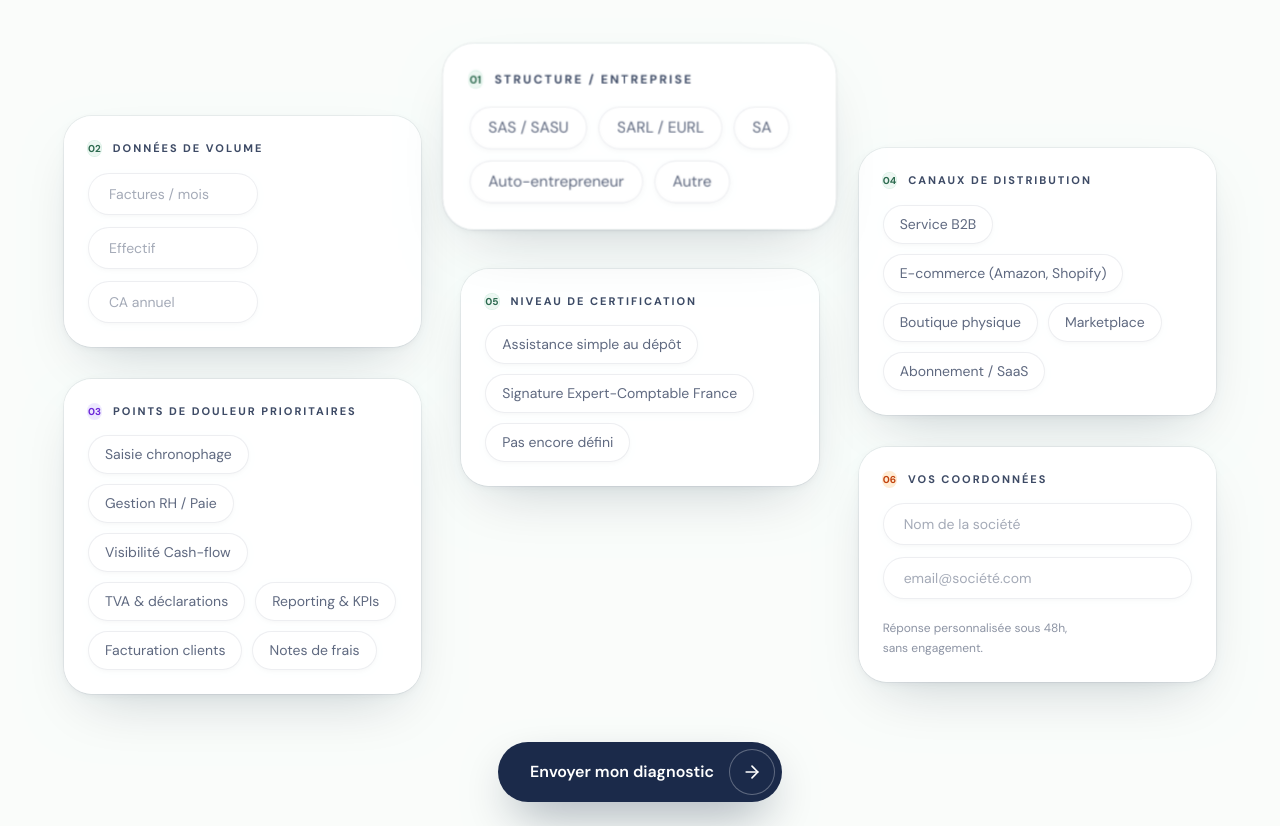
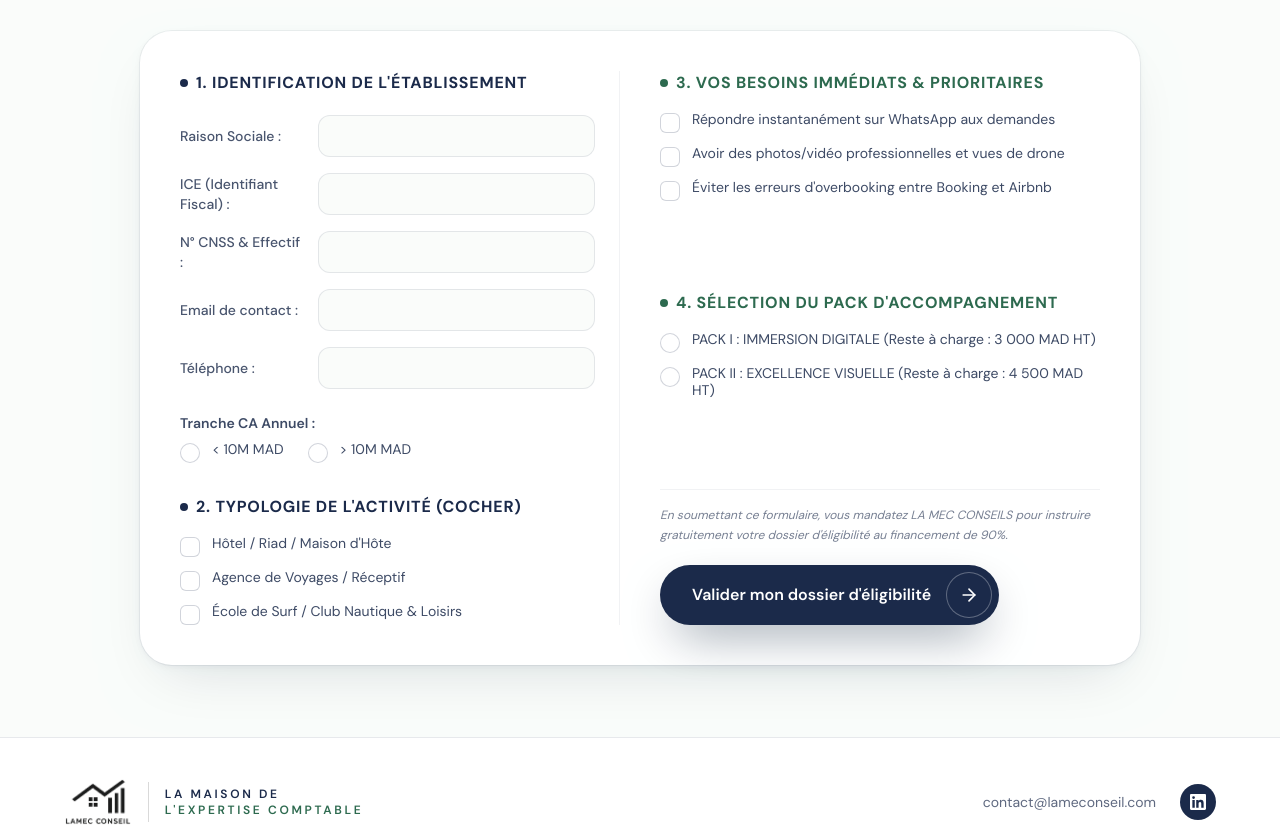
Before and after one commit to alaouiabdnour03/my-landing-page, a React (Vite) app: page / in a window 1280 px wide. Shown: the part 3980-4806 px from the top of the page. Built offline with nearby package versions, Linux system fonts and the light colour scheme.

Commit message:
update(diagnostic): adapt form content to match Formulaire d'Éligibilité & Sélection du Pack details

```diff
--- a/src/components/landing/DiagnosticSection.jsx
+++ b/src/components/landing/DiagnosticSection.jsx
@@ -2,92 +2,112 @@ import React, { useState } from "react";
 import { Check, ArrowRight } from "lucide-react";
 import { Reveal, SectionLabel, SECTION, INNER } from "./Primitives";
 
-const PAIN_POINTS = [
-  "Saisie chronophage", "Gestion RH / Paie", "Visibilité Cash-flow",
-  "TVA & déclarations", "Reporting & KPIs", "Facturation clients",
-  "Notes de frais",
+const ACTIVITIES = [
+  "Hôtel / Riad / Maison d'Hôte",
+  "Agence de Voyages / Réceptif",
+  "École de Surf / Club Nautique & Loisirs"
 ];
-const CHANNELS = [
-  "Service B2B", "E-commerce (Amazon, Shopify)", "Boutique physique",
-  "Marketplace", "Abonnement / SaaS",
+
+const NEEDS = [
+  "Répondre instantanément sur WhatsApp aux demandes",
+  "Avoir des photos/vidéo professionnelles et vues de drone",
+  "Éviter les erreurs d'overbooking entre Booking et Airbnb"
 ];
-const CERTIF_LEVELS = [
-  "Assistance simple au dépôt", "Signature Expert-Comptable France", "Pas encore défini",
+
+const PACKS = [
+  { id: "pack1", label: "PACK I : IMMERSION DIGITALE (Reste à charge : 3 000 MAD HT)" },
+  { id: "pack2", label: "PACK II : EXCELLENCE VISUELLE (Reste à charge : 4 500 MAD HT)" }
 ];
-const STRUCTURES = ["SAS / SASU", "SARL / EURL", "SA", "Auto-entrepreneur", "Autre"];
 
-const Chip = ({ active, onClick, children, className }) => (
-  <button
-    type="button"
-    onClick={onClick}
-    className={`inline-flex items-center justify-center gap-2 rounded-full px-4 py-2 text-[13px] sm:text-[14px] font-normal transition-all duration-200 cursor-pointer ${
-      active
-        ? "bg-brand-navy text-white shadow-[0_4px_12px_-4px_oklch(0.2_0.06_250/0.4)] ring-1 ring-brand-navy font-medium"
-        : "bg-white text-brand-navy/70 border border-brand-navy/[0.08] shadow-[0_2px_6px_-2px_oklch(0.2_0.06_250/0.05)] hover:bg-brand-green-pale/40 hover:text-brand-navy hover:border-brand-navy/20 hover:scale-[1.01]"
-    } ${className ?? ""}`}
-  >
-    <span>{children}</span>
-    {active && <Check className="h-3.5 w-3.5 text-white shrink-0" strokeWidth={3} />}
-  </button>
+const CheckboxOption = ({ label, checked, onChange }) => (
+  <label className="flex items-start gap-3 cursor-pointer group text-sm select-none">
+    <div className="relative flex items-center justify-center mt-0.5">
+      <input
+        type="checkbox"
+        checked={checked}
+        onChange={onChange}
+        className="sr-only"
+      />
+      <div className={`h-5 w-5 rounded-md border transition-all duration-200 flex items-center justify-center shrink-0 ${
+        checked
+          ? "bg-brand-navy border-brand-navy shadow-sm"
+          : "bg-white border-brand-navy/20 group-hover:border-brand-navy/40"
+      }`}>
+        {checked && <Check className="h-3.5 w-3.5 text-white" strokeWidth={3} />}
+      </div>
+    </div>
+    <span className={`text-brand-navy/85 leading-tight transition-colors group-hover:text-brand-navy ${checked ? "font-medium text-brand-navy" : ""}`}>
+      {label}
+    </span>
+  </label>
 );
 
-const getBadgeCls = (num) => {
-  if (num === "03") return "bg-violet-100 text-violet-700 ring-1 ring-violet-200/50";
-  if (num === "06") return "bg-orange-100 text-orange-700 ring-1 ring-orange-200/50";
-  return "bg-brand-green-pale/80 text-brand-green-deep ring-1 ring-brand-green/20";
-};
-
-const Field = ({ number, label, children, featured, className }) => (
-  <div
-    className={`relative rounded-[28px] bg-white/95 backdrop-blur-sm p-6 ring-1 ring-brand-navy/[0.06] shadow-[0_2px_8px_-2px_oklch(0.2_0.06_250/0.08),0_24px_60px_-24px_oklch(0.2_0.06_250/0.22)] ${
-      featured ? "ring-brand-green/20" : ""
-    } ${className ?? ""}`}
-  >
-    <div className="mb-4 flex items-center gap-3">
-      <span className={`text-[10px] font-bold h-5.5 w-5.5 rounded-full flex items-center justify-center shrink-0 ${getBadgeCls(number)}`}>
-        {number}
-      </span>
-      <span className="text-[11px] font-bold uppercase tracking-[0.18em] text-brand-navy/85">{label}</span>
+const RadioOption = ({ label, checked, onChange, name }) => (
+  <label className="flex items-start gap-3 cursor-pointer group text-sm select-none">
+    <div className="relative flex items-center justify-center mt-0.5">
+      <input
+        type="radio"
+        name={name}
+        checked={checked}
+        onChange={onChange}
+        className="sr-only"
+      />
+      <div className={`h-5 w-5 rounded-full border transition-all duration-200 flex items-center justify-center shrink-0 ${
+        checked
+          ? "bg-brand-navy border-brand-navy shadow-sm"
+          : "bg-white border-brand-navy/20 group-hover:border-brand-navy/40"
+      }`}>
+        {checked && (
+          <div className="h-2 w-2 rounded-full bg-white" />
+        )}
+      </div>
     </div>
-    {children}
-  </div>
+    <span className={`text-brand-navy/85 leading-tight transition-colors group-hover:text-brand-navy ${checked ? "font-medium text-brand-navy" : ""}`}>
+      {label}
+    </span>
+  </label>
 );
 
-const inputCls = "w-full rounded-full border border-brand-navy/[0.08] bg-white px-5 py-2.5 text-sm text-brand-navy placeholder:text-brand-navy/40 shadow-[0_2px_6px_-2px_oklch(0.2_0.06_250/0.05)] focus:bg-white focus:border-brand-green focus:outline-none transition-all";
-
 export const DiagnosticSection = () => {
-  const [structure, setStructure] = useState("");
-  const [pains, setPains] = useState([]);
-  const [channels, setChannels] = useState([]);
-  const [certif, setCertif] = useState("");
-  const [factures, setFactures] = useState("");
-  const [effectif, setEffectif] = useState("");
-  const [ca, setCa] = useState("");
-  const [company, setCompany] = useState("");
+  const [raisonSociale, setRaisonSociale] = useState("");
+  const [ice, setIce] = useState("");
+  const [cnssEffectif, setCnssEffectif] = useState("");
+  const [caAnnuel, setCaAnnuel] = useState("");
+  const [selectedActivities, setSelectedActivities] = useState([]);
+  const [selectedNeeds, setSelectedNeeds] = useState([]);
+  const [selectedPack, setSelectedPack] = useState("");
   const [email, setEmail] = useState("");
+  const [phone, setPhone] = useState("");
   const [sent, setSent] = useState(false);
 
-  const toggle = (list, setList, value) => {
-    setList(list.includes(value) ? list.filter((v) => v !== value) : [...list, value]);
+  const toggleActivity = (act) => {
+    setSelectedActivities(prev =>
+      prev.includes(act) ? prev.filter(a => a !== act) : [...prev, act]
+    );
+  };
+
+  const toggleNeed = (need) => {
+    setSelectedNeeds(prev =>
+      prev.includes(need) ? prev.filter(n => n !== need) : [...prev, need]
+    );
   };
 
   const submit = (e) => {
     e.preventDefault();
-    // Send via Formsubmit
     fetch("https://formsubmit.co/ajax/alaouiabdnour03@gmail.com", {
       method: "POST",
       headers: { "Content-Type": "application/json", Accept: "application/json" },
       body: JSON.stringify({
-        _subject: "📋 Nouveau diagnostic — La MEC Conseils",
-        Société: company || "Non précisé",
-        Email: email,
-        Structure: structure || "—",
-        "Points de douleur": pains.join(", ") || "—",
-        "Factures/mois": factures || "—",
-        Effectif: effectif || "—",
-        "CA prévisionnel": ca || "—",
-        Canaux: channels.join(", ") || "—",
-        Certification: certif || "—",
+        _subject: "📋 Formulaire d'Éligibilité — La MEC Conseils",
+        "Raison Sociale": raisonSociale,
+        "ICE (Identifiant Fiscal)": ice,
+        "N° CNSS & Effectif": cnssEffectif,
+        "Tranche CA Annuel": caAnnuel,
+        "Typologie de l'activité": selectedActivities.join(", ") || "Aucune",
+        "Besoins immédiats & prioritaires": selectedNeeds.join(", ") || "Aucun",
+        "Pack Sélectionné": selectedPack || "Aucun",
+        "Email": email,
+        "Téléphone": phone,
       }),
     }).catch(() => {});
     setSent(true);
@@ -96,93 +116,204 @@ export const DiagnosticSection = () => {
   return (
     <section id="diagnostic" className={`relative ${SECTION}`}>
       <div className={INNER}>
-        <Reveal><SectionLabel>Notre Approche</SectionLabel></Reveal>
+        <Reveal><SectionLabel>Éligibilité</SectionLabel></Reveal>
+
         <Reveal delay={1} className="mx-auto mt-6 max-w-[900px] text-center">
-          <h2 className="font-bold leading-[1.02] text-[clamp(36px,5.5vw,72px)] tracking-tight">
-            Diagnostic{" "}
-            <em className="font-serif italic font-normal text-brand-green-deep">intelligent</em>
-            <br />de vos besoins
+          <h2 className="font-bold leading-[1.05] text-[clamp(32px,4.5vw,56px)] tracking-tight text-brand-navy">
+            06. Formulaire d'Éligibilité<br />
+            <span className="brand-gradient-text">& Sélection du Pack</span>
           </h2>
-          <p className="mt-5 text-brand-muted">
-            Remplissez ce diagnostic en 2 minutes — nous calibrons l'offre idéale selon votre budget et votre volume.
+          <p className="mt-5 text-sm font-semibold uppercase tracking-wider text-brand-muted max-w-2xl mx-auto">
+            Remplissez ces informations pour que notre expert valide votre dossier d'aide sous 48h
           </p>
         </Reveal>
 
-        <Reveal delay={2}>
-          <form onSubmit={submit} className="relative mt-14">
-            <div aria-hidden className="pointer-events-none absolute inset-0 -z-10 overflow-hidden">
-              <div className="absolute -left-20 top-20 h-[380px] w-[380px] rounded-full bg-brand-green/25 blur-[120px]" />
-              <div className="absolute right-0 top-40 h-[420px] w-[420px] rounded-full bg-violet-300/30 blur-[130px]" />
-              <div className="absolute bottom-0 left-1/3 h-[320px] w-[320px] rounded-full bg-orange-200/25 blur-[120px]" />
+        <Reveal delay={2} className="mt-12">
+          <form onSubmit={submit} className="relative mx-auto max-w-[1000px] rounded-[32px] bg-white p-6 sm:p-10 ring-1 ring-brand-navy/[0.06] shadow-[0_2px_8px_-2px_oklch(0.2_0.06_250/0.08),0_24px_60px_-24px_oklch(0.2_0.06_250/0.15)]">
+            {/* Mesh highlights inside form background */}
+            <div aria-hidden className="pointer-events-none absolute inset-0 -z-10 overflow-hidden rounded-[32px]">
+              <div className="absolute -left-20 -top-20 h-[280px] w-[280px] rounded-full bg-brand-green/10 blur-[90px]" />
+              <div className="absolute -right-20 -bottom-20 h-[280px] w-[280px] rounded-full bg-violet-300/10 blur-[90px]" />
             </div>
 
-            <div className="grid gap-6 md:grid-cols-3 lg:gap-10 relative z-10">
-              {/* Colonne Gauche */}
-              <div className="flex flex-col gap-8 md:pt-16">
-                <Field number="02" label="Données de volume">
-                  <div className="flex flex-col gap-3 items-start">
-                    <input type="text" inputMode="numeric" value={factures} onChange={(e) => setFactures(e.target.value)} placeholder="Factures / mois" className={`${inputCls} w-full sm:w-[170px]`} />
-                    <input type="text" inputMode="numeric" value={effectif} onChange={(e) => setEffectif(e.target.value)} placeholder="Effectif" className={`${inputCls} w-full sm:w-[170px]`} />
-                    <input type="text" value={ca} onChange={(e) => setCa(e.target.value)} placeholder="CA annuel" className={`${inputCls} w-full sm:w-[170px]`} />
+            <div className="grid gap-10 md:grid-cols-2">
+
+              {/* Left Column */}
+              <div className="space-y-8 md:pr-6 md:border-r border-brand-navy/[0.06]">
+
+                {/* 1. Identification Section */}
+                <div>
+                  <h3 className="text-base font-bold uppercase tracking-wider text-brand-navy mb-5 flex items-center gap-2">
+                    <span className="h-2 w-2 rounded-full bg-brand-navy" />
+                    1. Identification de l'établissement
+                  </h3>
+
+                  <div className="space-y-4">
+                    {/* Raison Sociale */}
+                    <div className="grid grid-cols-[1fr_2.2fr] items-center gap-3">
+                      <label className="text-sm font-medium text-brand-navy/80 text-left">Raison Sociale :</label>
+                      <input
+                        type="text"
+                        required
+                        value={raisonSociale}
+                        onChange={(e) => setRaisonSociale(e.target.value)}
+                        className="w-full rounded-xl border border-brand-navy/[0.1] bg-brand-bg px-4 py-2.5 text-sm text-brand-navy placeholder:text-brand-navy/30 focus:bg-white focus:border-brand-navy focus:outline-none transition-all"
+                      />
+                    </div>
+
+                    {/* ICE */}
+                    <div className="grid grid-cols-[1fr_2.2fr] items-center gap-3">
+                      <label className="text-sm font-medium text-brand-navy/80 text-left">ICE (Identifiant Fiscal) :</label>
+                      <input
+                        type="text"
+                        required
+                        value={ice}
+                        onChange={(e) => setIce(e.target.value)}
+                        className="w-full rounded-xl border border-brand-navy/[0.1] bg-brand-bg px-4 py-2.5 text-sm text-brand-navy placeholder:text-brand-navy/30 focus:bg-white focus:border-brand-navy focus:outline-none transition-all"
+                      />
+                    </div>
+
+                    {/* N° CNSS & Effectif */}
+                    <div className="grid grid-cols-[1fr_2.2fr] items-center gap-3">
+                      <label className="text-sm font-medium text-brand-navy/80 text-left">N° CNSS & Effectif :</label>
+                      <input
+                        type="text"
+                        required
+                        value={cnssEffectif}
+                        onChange={(e) => setCnssEffectif(e.target.value)}
+                        className="w-full rounded-xl border border-brand-navy/[0.1] bg-brand-bg px-4 py-2.5 text-sm text-brand-navy placeholder:text-brand-navy/30 focus:bg-white focus:border-brand-navy focus:outline-none transition-all"
+                      />
+                    </div>
+
+                    {/* Email de contact */}
+                    <div className="grid grid-cols-[1fr_2.2fr] items-center gap-3">
+                      <label className="text-sm font-medium text-brand-navy/80 text-left">Email de contact :</label>
+                      <input
+                        type="email"
+                        required
+                        value={email}
+                        onChange={(e) => setEmail(e.target.value)}
+                        className="w-full rounded-xl border border-brand-navy/[0.1] bg-brand-bg px-4 py-2.5 text-sm text-brand-navy placeholder:text-brand-navy/30 focus:bg-white focus:border-brand-navy focus:outline-none transition-all"
+                      />
+                    </div>
+
+                    {/* Téléphone */}
+                    <div className="grid grid-cols-[1fr_2.2fr] items-center gap-3">
+                      <label className="text-sm font-medium text-brand-navy/80 text-left">Téléphone :</label>
+                      <input
+                        type="tel"
+                        value={phone}
+                        onChange={(e) => setPhone(e.target.value)}
+                        className="w-full rounded-xl border border-brand-navy/[0.1] bg-brand-bg px-4 py-2.5 text-sm text-brand-navy placeholder:text-brand-navy/30 focus:bg-white focus:border-brand-navy focus:outline-none transition-all"
+                      />
+                    </div>
+
+                    {/* Tranche CA Annuel */}
+                    <div className="pt-2">
+                      <label className="text-sm font-semibold text-brand-navy/85 block mb-2">Tranche CA Annuel :</label>
+                      <div className="flex gap-6">
+                        <RadioOption
+                          label="< 10M MAD"
+                          checked={caAnnuel === "< 10M MAD"}
+                          onChange={() => setCaAnnuel("< 10M MAD")}
+                          name="caAnnuel"
+                        />
+                        <RadioOption
+                          label="> 10M MAD"
+                          checked={caAnnuel === "> 10M MAD"}
+                          onChange={() => setCaAnnuel("> 10M MAD")}
+                          name="caAnnuel"
+                        />
+                      </div>
+                    </div>
                   </div>
-                </Field>
-                <Field number="03" label="Points de douleur prioritaires">
-                  <div className="flex flex-wrap gap-2 sm:gap-2.5">
-                    {PAIN_POINTS.map((p) => (
-                      <Chip key={p} active={pains.includes(p)} onClick={() => toggle(pains, setPains, p)}>{p}</Chip>
+                </div>
+
+                {/* 2. Typologie de l'activité */}
+                <div>
+                  <h3 className="text-base font-bold uppercase tracking-wider text-brand-navy mb-4 flex items-center gap-2">
+                    <span className="h-2 w-2 rounded-full bg-brand-navy" />
+                    2. Typologie de l'activité (Cocher)
+                  </h3>
+
+                  <div className="space-y-3">
+                    {ACTIVITIES.map((act) => (
+                      <CheckboxOption
+                        key={act}
+                        label={act}
+                        checked={selectedActivities.includes(act)}
+                        onChange={() => toggleActivity(act)}
+                      />
                     ))}
                   </div>
-                </Field>
+                </div>
+
               </div>
 
-              {/* Colonne Centrale */}
-              <div className="flex flex-col gap-12">
-                <Field number="01" label="Structure / Entreprise" className="md:scale-110 shadow-2xl z-20" featured>
-                  <div className="flex flex-wrap gap-2 sm:gap-2.5">
-                    {STRUCTURES.map((s) => (
-                      <Chip key={s} active={structure === s} onClick={() => setStructure(s)}>{s}</Chip>
+              {/* Right Column */}
+              <div className="space-y-8 flex flex-col justify-between">
+
+                {/* 3. Vos Besoins */}
+                <div>
+                  <h3 className="text-base font-bold uppercase tracking-wider text-brand-green-deep mb-4 flex items-center gap-2">
+                    <span className="h-2 w-2 rounded-full bg-brand-green-deep" />
+                    3. Vos besoins immédiats & prioritaires
+                  </h3>
+
+                  <div className="space-y-3">
+                    {NEEDS.map((need) => (
+                      <CheckboxOption
+                        key={need}
+                        label={need}
+                        checked={selectedNeeds.includes(need)}
+                        onChange={() => toggleNeed(need)}
+                      />
                     ))}
                   </div>
-                </Field>
-                <Field number="05" label="Niveau de certification">
-                  <div className="flex flex-wrap gap-2 sm:gap-2.5">
-                    {CERTIF_LEVELS.map((c) => (
-                      <Chip key={c} active={certif === c} onClick={() => setCertif(c)}>{c}</Chip>
+                </div>
+
+                {/* 4. Sélection du Pack */}
+                <div>
+                  <h3 className="text-base font-bold uppercase tracking-wider text-brand-green-deep mb-4 flex items-center gap-2">
+                    <span className="h-2 w-2 rounded-full bg-brand-green-deep" />
+                    4. Sélection du pack d'accompagnement
+                  </h3>
+
+                  <div className="space-y-3">
+                    {PACKS.map((pack) => (
+                      <RadioOption
+                        key={pack.id}
+                        label={pack.label}
+                        checked={selectedPack === pack.label}
+                        onChange={() => setSelectedPack(pack.label)}
+                        name="packSelection"
+                      />
                     ))}
                   </div>
-                </Field>
+                </div>
+
+                {/* Bottom Disclaimer & Submit */}
+                <div className="pt-4 border-t border-brand-navy/[0.06] space-y-5">
+                  <p className="text-xs italic leading-relaxed text-brand-navy/60">
+                    En soumettant ce formulaire, vous mandatez LA MEC CONSEILS pour instruire gratuitement votre dossier d'éligibilité au financement de 90%.
+                  </p>
+
+                  <div className="flex flex-col items-stretch sm:items-start gap-3">
+                    <button
+                      type="submit"
+                      className="group inline-flex items-center justify-center gap-4 rounded-full bg-brand-navy pl-8 pr-2 py-2 text-base font-semibold text-white shadow-[0_20px_50px_-15px_oklch(0.2_0.06_250/0.5)] transition-all hover:bg-brand-green hover:text-brand-navy cursor-pointer w-full sm:w-auto"
+                    >
+                      <span className="py-2">Valider mon dossier d'éligibilité</span>
+                      <span className="flex h-11 w-11 shrink-0 items-center justify-center rounded-full ring-1 ring-white/30 transition-transform group-hover:translate-x-0.5 group-hover:ring-brand-navy/30">
+                        <ArrowRight className="h-5 w-5" />
+                      </span>
+                    </button>
+                    {sent && <div className="text-sm font-semibold text-brand-green-deep mt-2">✓ Merci ! Votre formulaire d'éligibilité a été envoyé. Notre expert vous contactera sous 48h.</div>}
+                  </div>
+                </div>
+
               </div>
 
-              {/* Colonne Droite */}
-              <div className="flex flex-col gap-8 md:pt-24">
-                <Field number="04" label="Canaux de distribution">
-                  <div className="flex flex-wrap gap-2 sm:gap-2.5">
-                    {CHANNELS.map((c) => (
-                      <Chip key={c} active={channels.includes(c)} onClick={() => toggle(channels, setChannels, c)}>{c}</Chip>
-                    ))}
-                  </div>
-                </Field>
-                <Field number="06" label="Vos coordonnées">
-                  <div className="flex flex-col gap-3 items-start w-full">
-                    <input type="text" value={company} onChange={(e) => setCompany(e.target.value)} placeholder="Nom de la société" className={`${inputCls} w-full`} />
-                    <input type="email" required value={email} onChange={(e) => setEmail(e.target.value)} placeholder="email@société.com" className={`${inputCls} w-full`} />
-                    <p className="mt-2 text-xs text-brand-navy/50 leading-relaxed">Réponse personnalisée sous 48h,<br />sans engagement.</p>
-                  </div>
-                </Field>
-              </div>
-            </div>
-
-            <div className="mt-12 flex flex-col items-center justify-center gap-3">
-              <button
-                type="submit"
-                className="group inline-flex items-center gap-4 rounded-full bg-brand-navy pl-8 pr-2 py-2 text-base font-semibold text-white shadow-[0_20px_50px_-15px_oklch(0.2_0.06_250/0.5)] transition-all hover:bg-brand-green hover:text-brand-navy"
-              >
-                <span className="py-2">Envoyer mon diagnostic</span>
-                <span className="flex h-11 w-11 items-center justify-center rounded-full ring-1 ring-white/30 transition-transform group-hover:translate-x-0.5 group-hover:ring-brand-navy/30">
-                  <ArrowRight className="h-5 w-5" />
-                </span>
-              </button>
-              {sent && <div className="text-xs text-brand-green-deep">✓ Merci ! Votre diagnostic a été envoyé.</div>}
             </div>
           </form>
         </Reveal>
```
